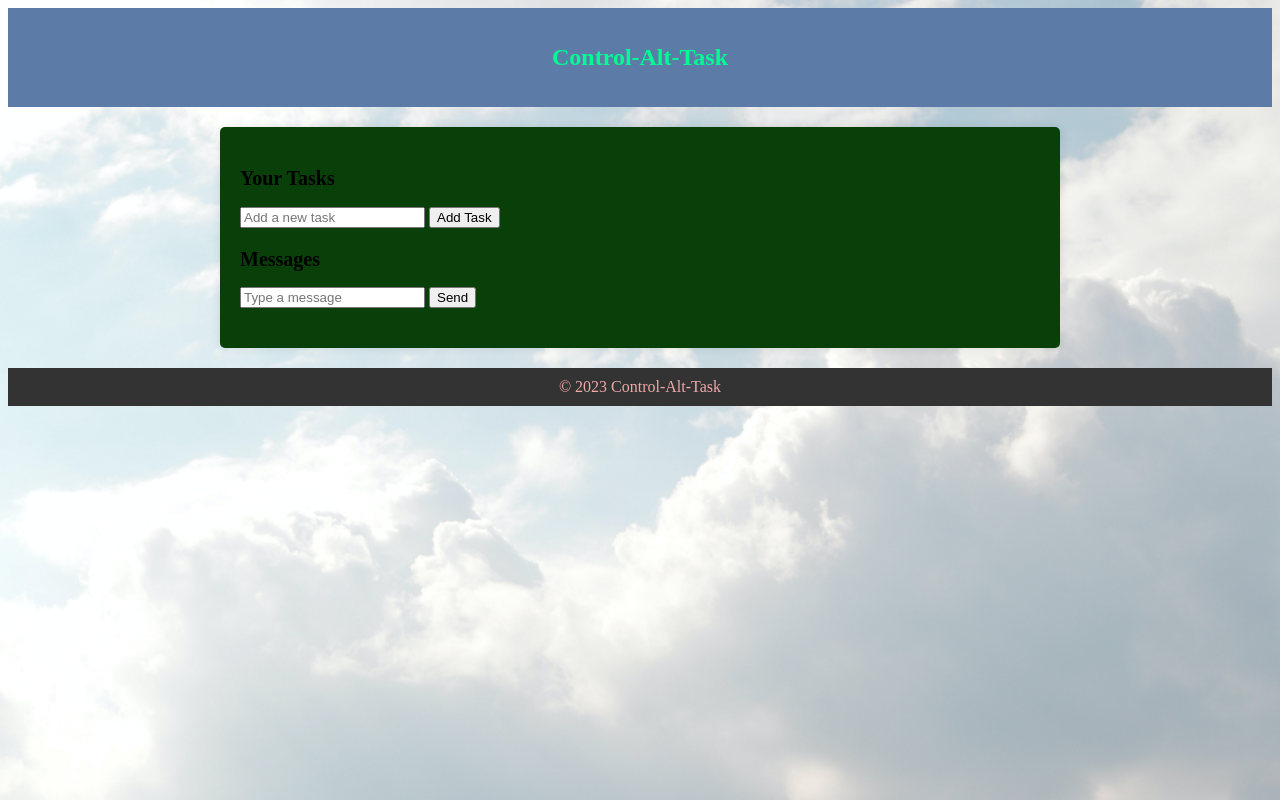
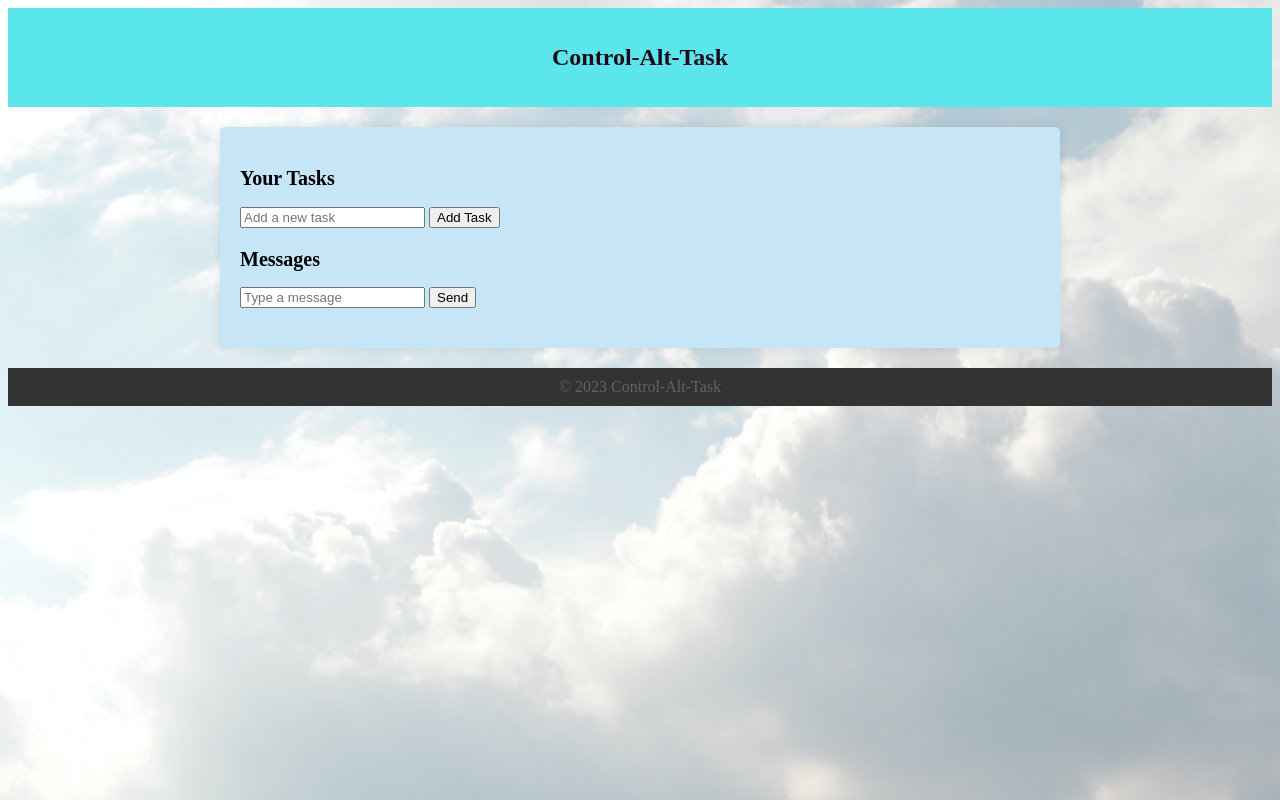
Before and after one commit to sxaguilar/COSC-SE, a plain HTML site: page index.html in a window 1280 px wide. Drawn offline with Linux system fonts and the light colour scheme.

Commit message:
messed with colors

```diff
--- a/app.css
+++ b/app.css
@@ -11,8 +11,8 @@ body {
 }
 
 header {
-    background-color: #5c7ca7;
-    color: #00fc93;
+    background-color: #5be6eb;
+    color: #200b1a;
     text-align: center;
     padding: 20px;
 }
@@ -22,7 +22,7 @@ header h1 {
 }
 
 header a {
-    color: #b66b6b;
+    color: #d8d0d0;
     text-decoration: none;
     margin: 0 10px;
     font-size: 16px;
@@ -32,7 +32,7 @@ main {
     max-width: 800px;
     margin: 20px auto;
     padding: 20px;
-    background-color: #093f09;
+    background-color: #c6e6f8;
     border-radius: 5px;
     box-shadow: 0 0 10px rgba(0, 0, 0, 0.1);
 }
@@ -47,7 +47,7 @@ section h2 {
 
 footer {
     background-color: #333;
-    color: #f0a8a8;
+    color: #666161;
     text-align: center;
     padding: 10px;
 }
```
